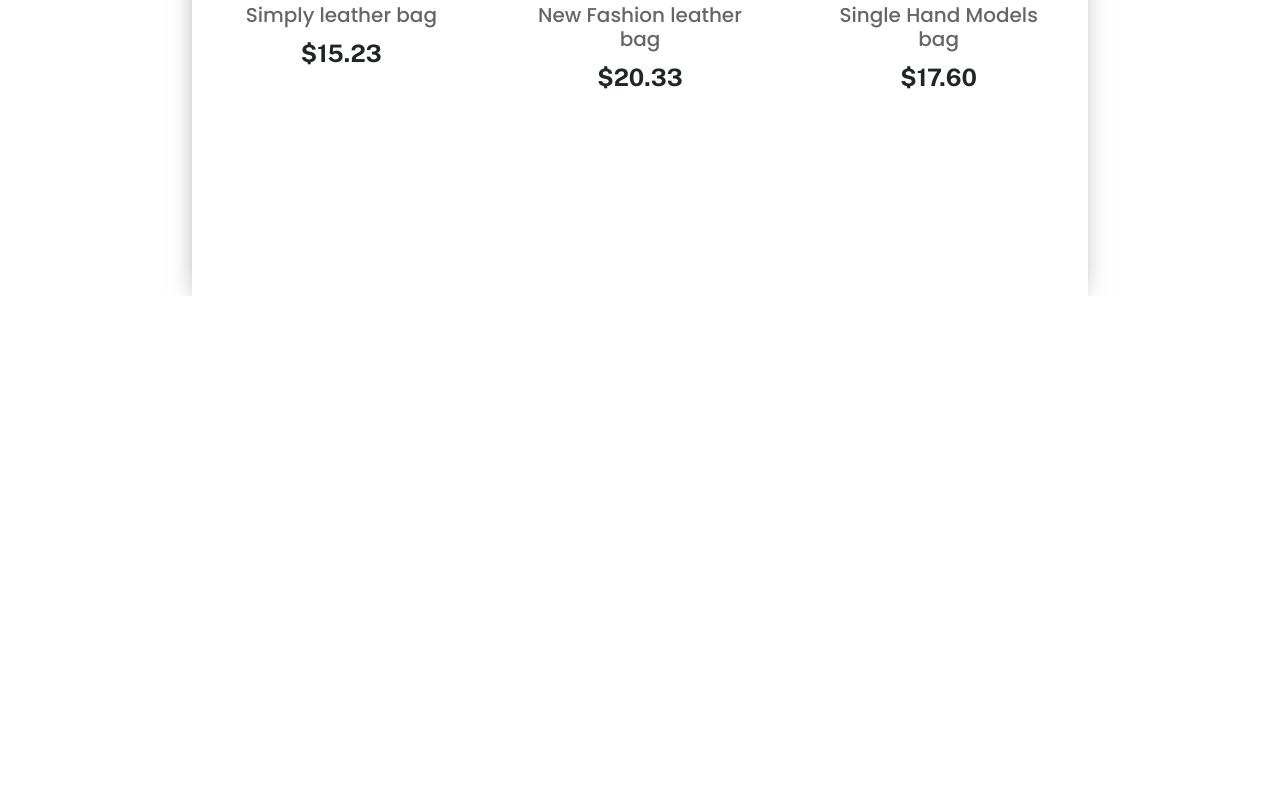
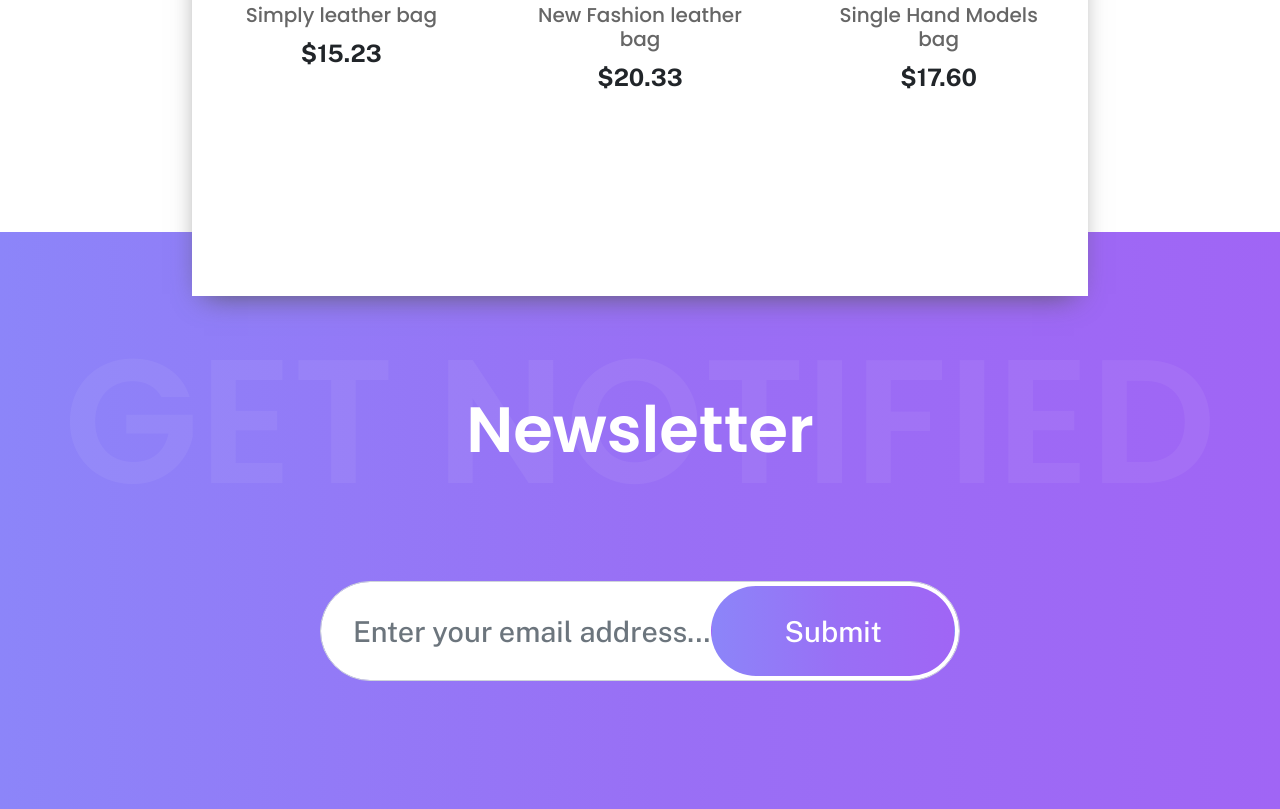
Before and after one commit to Zino-chan/Big-shop, a plain HTML site: page src/index.html in a window 1280 px wide. Shown: the part 4341-5150 px from the top of the page. Before the commit the page ends 4637 px from the top, so only its background shows below. Drawn offline with nearby package versions, Linux system fonts and the light colour scheme.

Commit message:
Finished Newsletter Section

```diff
--- a/src/index.html
+++ b/src/index.html
@@ -323,5 +323,21 @@
         </div>
     </section>
     <!-- ShowCase Section Ends -->
+
+    <!-- Newsletter Section Start-->
+    <section class="newsletter">
+        <div class="newsletter-content">
+            <h2>Newsletter</h2>
+            <form class="newsletter-form">
+                <div class="form-group position-relative">
+                    <input type="email" class="form-control" placeholder="Enter your email address...">
+                    <button class="btn submit" type="submit">Submit</button>
+                </div>
+            </form>
+        </div>
+    </section>
+    <!-- NewsLetter Section Ends -->
+
+
 </body>
 </html>
--- /dev/null
+++ b/src/scss/3-pages/_newsletter.scss
@@ -0,0 +1,47 @@
+.newsletter{
+    background: $primary-bg;
+    text-align: center;
+    padding: 10rem 0 3rem 0;
+
+    h2{
+        color: $white;
+        position: relative;
+        margin-bottom: 7rem;
+
+        &::before{
+            content: 'GET NOTIFIED';
+            font-size: 11rem;
+            color: rgba(255,255,255,.06);
+            position: absolute;
+            width: 100vw;
+            top: -100%;
+            left: 0;
+        }
+    }
+
+    .newsletter-form{
+        width: 50%;
+        margin: 5rem auto;
+
+        .form-control{
+            height: 100px;
+            border-radius: 50px;
+            background-color: $white;
+            font-size: 1.8rem;
+            padding: 0 2rem;
+        }
+
+        .submit{
+            position: absolute;
+            top: 5px;
+            right: 5px;
+            bottom: 5px;
+            border-radius: 50px;
+            padding-left:4.5rem;
+            padding-right: 4.5rem;
+            color: $white;
+            font-size: 1.8rem;
+            background: $primary-bg;
+        }
+    }
+}
--- a/src/scss/3-pages/_showcase.scss
+++ b/src/scss/3-pages/_showcase.scss
@@ -1,8 +1,8 @@
 .showcase{
     width: 70vw;
     background-color: $white;
-    margin: 0 auto;
-    //margin: 0 auto -4rem auto;
+
+    margin: 0 auto -4rem auto;
     position: relative;
     padding: 4rem  0;
     box-shadow: -1px 11px 28px -13px rgba(85,85,85,1);
--- a/src/scss/main.scss
+++ b/src/scss/main.scss
@@ -7,5 +7,6 @@
 @import '3-pages/about';
 @import '3-pages/footer';
 @import '3-pages/home';
+@import '3-pages/newsletter';
 @import '3-pages/showcase';
 @import '3-pages/trends';
```
Also changed, not shown: src/css/main.css, 1 other file.
